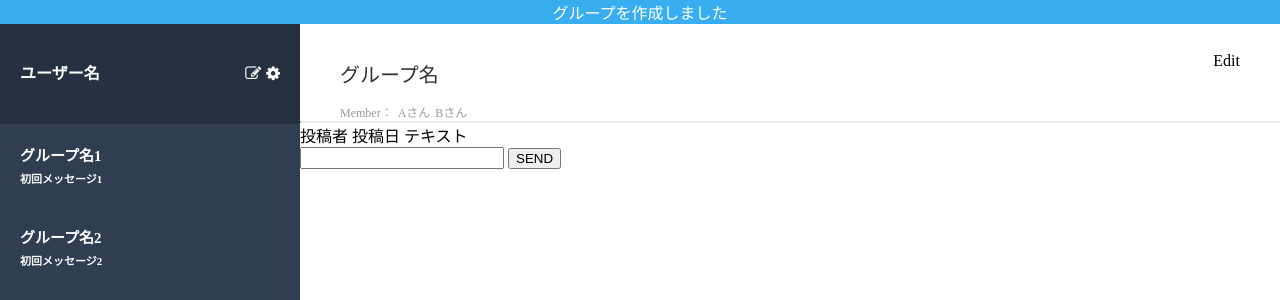
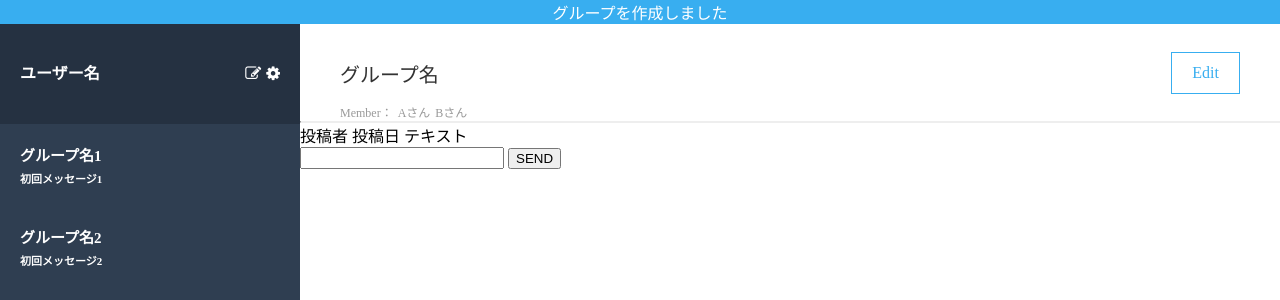
Before and after one commit to truthconductor/chat-space, a Rails app: page / in a window 1280 px wide. Shown: the top 300 px of the page. Run offline with Rails 7, Linux system fonts and the light colour scheme; style sheets or scripts are compiled from the project's sources; some libraries are stand-ins or nearby versions.

Commit message:
Add Edit__btn style and link

```diff
--- a/app/assets/stylesheets/_messages.scss
+++ b/app/assets/stylesheets/_messages.scss
@@ -14,8 +14,6 @@
         font-size: 12px;
         color: #999999;
         display: flex;
-        .member {
-        }
         .member-lists {
           display: flex;
           .member-list {
@@ -28,7 +26,16 @@
     .Header-right {
       float: right;
       .Edit__btn {
+        color: $base-lightblue;
+        display: block;
+        height: 40px;
+        line-height: 40px;
+        text-decoration: none;
+        text-align: center;
         margin: 28px 0 0 0;
+        padding: 0 20px;
+        border-style: solid;
+        border-width: 1px;
       }
     }
 
--- a/app/assets/stylesheets/_variable.scss
+++ b/app/assets/stylesheets/_variable.scss
@@ -3,4 +3,5 @@
  */
 
 //テキストカラー
+$base-lightblue: #38aef0;
 $sidebar-color: #ffffff;
--- a/app/assets/stylesheets/application.scss
+++ b/app/assets/stylesheets/application.scss
@@ -6,7 +6,7 @@
 
 .Header {
   color: #ffffff;
-  background-color: #38aef0;
+  background-color: $base-lightblue;
   .Header-infomation {
     text-align: center;
   }
--- a/app/views/messages/index.html.haml
+++ b/app/views/messages/index.html.haml
@@ -4,7 +4,7 @@
       .ChatGroup-Name
         グループ名
       .ChatGroup-Member
-        %p.member
+        %p
           Member：
         %ul.member-lists
           %li.member-list<
@@ -12,7 +12,7 @@
           %li.member-list<
             Bさん
     .Header-right
-      .Edit__btn
+      =link_to "/", class: "Edit__btn" do
         Edit
   %hr.Chat--border
   .Chat-Messages
```
